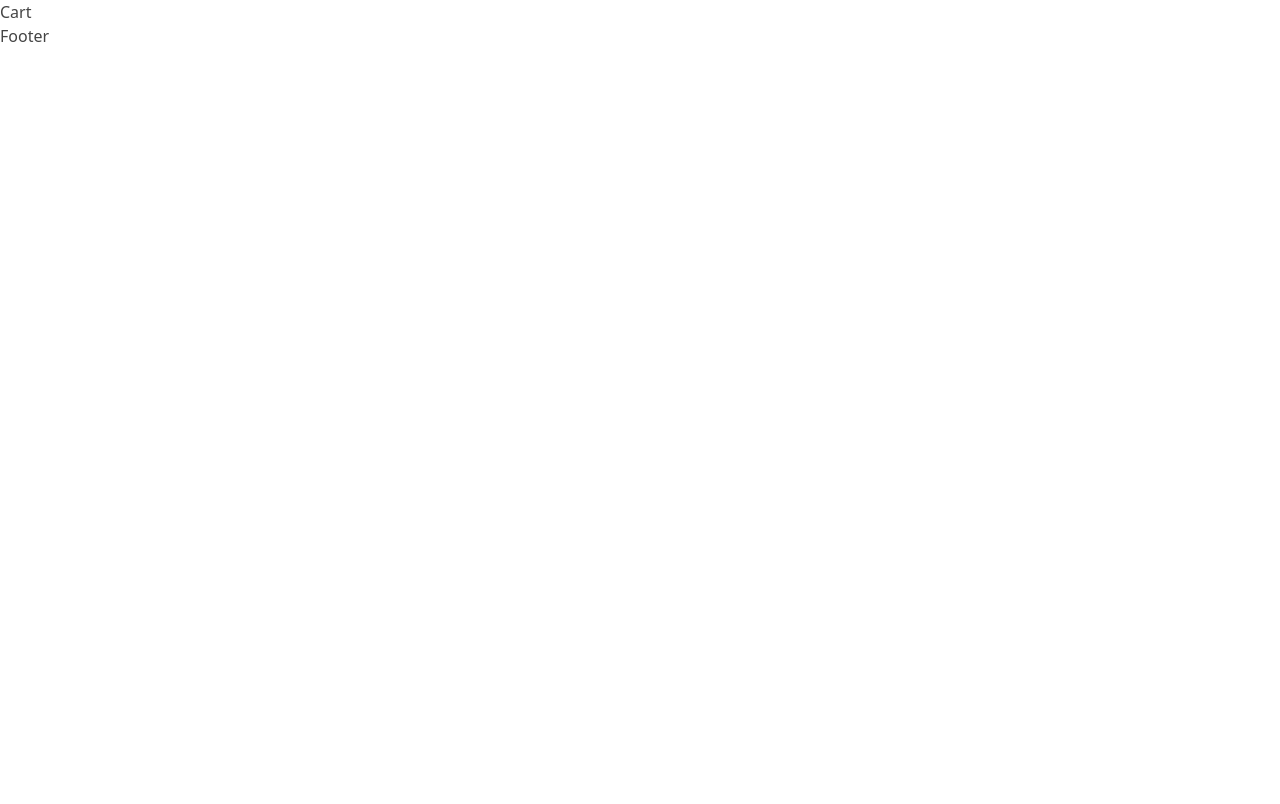
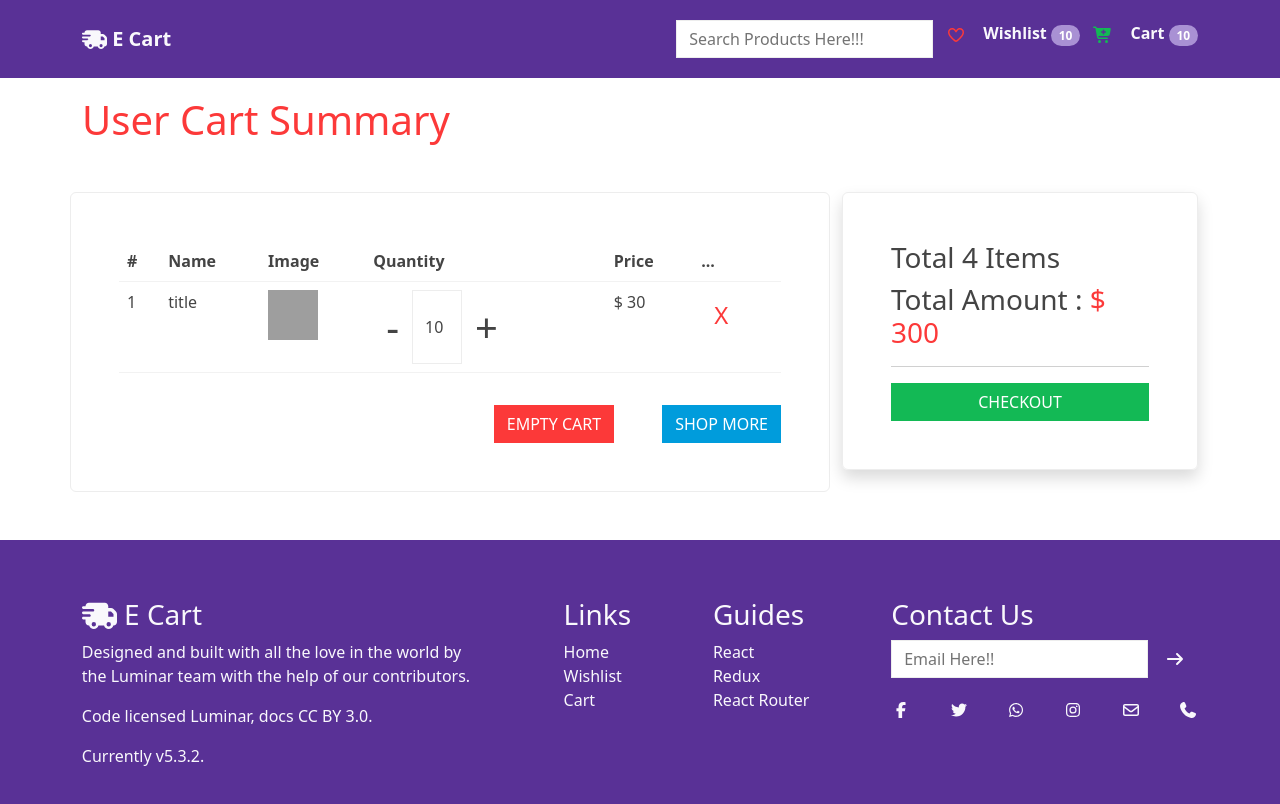
Before and after one commit to Luminar-Technolab/Redux-Cart-Dec25, a React (Vite) app: page /cart in a window 1280 px wide. Shown: the top 804 px of the page. Built offline with nearby package versions, Linux system fonts and the light colour scheme; grey boxes are pictures that could not be loaded.

Commit message:
Design: view, wishlist, cart, pnf

```diff
--- a/src/components/Footer.jsx
+++ b/src/components/Footer.jsx
@@ -1,8 +1,49 @@
+import { faFacebookF, faInstagram, faTwitter, faWhatsapp } from '@fortawesome/free-brands-svg-icons'
+import { faEnvelope } from '@fortawesome/free-regular-svg-icons'
+import { faArrowRight, faPhone, faTruckFast } from '@fortawesome/free-solid-svg-icons'
+import { FontAwesomeIcon } from '@fortawesome/react-fontawesome'
 import React from 'react'
+import { Link } from 'react-router-dom'
 
 function Footer() {
   return (
-    <div>Footer</div>
+    <div style={{height:'350px'}} className='bg-primary d-flex justify-content-center align-items-center flex-column text-light'>
+      <div className="d-flex justify-content-evenly mb-5 w-100">
+        <div style={{width:'400px'}}>
+          <h3><FontAwesomeIcon icon={faTruckFast} /> E Cart</h3>
+          <p>Designed and built with all the love in the world by the Luminar team with the help of our contributors.</p>
+          <p>Code licensed Luminar, docs CC BY 3.0.</p>
+          <p>Currently v5.3.2.</p>
+        </div>
+        <div className="d-flex flex-column">
+          <h3>Links</h3>
+          <Link to={'/'} className='text-light text-decoration-none'>Home</Link>
+          <Link to={'/wishlist'} className='text-light text-decoration-none'>Wishlist</Link>
+          <Link to={'/cart'} className='text-light text-decoration-none'>Cart</Link>
+        </div>
+        <div className="d-flex flex-column">
+          <h3>Guides</h3>
+          <a href={'https://react.dev/'} target='_blank' className='text-light text-decoration-none'>React</a>
+          <a href={'https://redux.js.org/'}  target='_blank'  className='text-light text-decoration-none'>Redux</a>
+          <a href={'https://reactrouter.com/'}  target='_blank'  className='text-light text-decoration-none'>React Router</a>
+        </div>
+        <div >
+          <h3>Contact Us</h3>
+          <div className="d-flex">
+            <input type="text" placeholder='Email Here!!' className="form-control" />
+            <button className="btn"> <FontAwesomeIcon icon={faArrowRight} className='text-light ms-1'/> </button>
+          </div>
+          <div className="d-flex justify-content-between align-items-center mt-4">
+            <FontAwesomeIcon icon={faFacebookF} />
+            <FontAwesomeIcon icon={faTwitter} />
+            <FontAwesomeIcon icon={faWhatsapp} />
+            <FontAwesomeIcon icon={faInstagram} />
+            <FontAwesomeIcon icon={faEnvelope} />
+            <FontAwesomeIcon icon={faPhone} />
+          </div>
+        </div>
+      </div>
+    </div>
   )
 }
 
--- a/src/pages/Cart.jsx
+++ b/src/pages/Cart.jsx
@@ -1,8 +1,64 @@
 import React from 'react'
+import Header from '../components/Header'
+import { Link } from 'react-router-dom'
 
 function Cart() {
   return (
-    <div>Cart</div>
+    <>
+    <Header/>
+
+    <div className='container pt-5'>
+      <h1 className='text-danger my-5'>User Cart Summary</h1>
+      <div className="row mb-5">
+        <div className="col-md-8 border rounded p-5">
+            <table className="table">
+              <thead>
+                <tr>
+                  <th>#</th>
+                  <th>Name</th>
+                  <th>Image</th>
+                  <th>Quantity</th>
+                  <th>Price</th>
+                  <th>...</th>
+                </tr>
+              </thead>
+              <tbody>
+                <tr>
+                  <td>1</td>
+                  <td>title</td>
+                  <td><img width={'50px'} height={'50px'} src="https://cdn.dummyjson.com/product-images/beauty/red-nail-polish/thumbnail.webp" alt="product" /></td>
+                  <td>
+                    <div className="d-flex">
+                      <button className="btn fs-1">-</button>
+                      <input style={{width:'50px'}} type="text" value={10} className="form-control" readOnly />
+                      <button className="btn fs-1">+</button>
+                    </div>
+                  </td>
+                  <td>$ 30</td>
+                  <td> <button className="btn text-danger fs-4">X</button> </td>
+                </tr>
+              </tbody>
+            </table>
+            <div className="float-end mt-3">
+              <button className="btn btn-danger">EMPTY CART</button>
+              <Link to={'/'} className='btn btn-info ms-5'>SHOP MORE</Link>
+            </div>
+        </div>
+        <div className="col-md-4">
+          <div className="border rounded p-5 shadow">
+            <h3>Total <span>4</span> Items</h3>
+            <h3>Total Amount :  <span className='text-danger'> $ 300</span></h3>
+            <hr />
+            <div className="d-grid">
+              <button className="btn btn-success">CHECKOUT</button>
+            </div>
+          </div>
+        </div>
+      </div>
+
+    </div>
+
+    </>
   )
 }
 
--- a/src/pages/PageNotFound.jsx
+++ b/src/pages/PageNotFound.jsx
@@ -1,8 +1,14 @@
 import React from 'react'
+import { Link } from 'react-router-dom'
 
 function PageNotFound() {
   return (
-    <div>PageNotFound</div>
+    <div style={{height:'90vh'}} className='d-flex justify-content-center align-items-center flex-column'>
+      <img className='w-25' src="https://www.innonet.nl/wp-content/uploads/2017/11/Page-not-found.png" alt="png" />
+      <h1 className='mt-5'> WE ARE SORRY, LOOK LIKE YOUR LOST</h1>
+      <Link to={'/'} className="btn btn-dark">Back To Home</Link>
+    </div>
+
   )
 }
 
--- a/src/pages/View.jsx
+++ b/src/pages/View.jsx
@@ -1,8 +1,36 @@
 import React from 'react'
+import Header from '../components/Header'
+import { FontAwesomeIcon } from '@fortawesome/react-fontawesome'
+import { faStar } from '@fortawesome/free-regular-svg-icons'
 
 function View() {
   return (
-    <div>View</div>
+    <>
+    <Header/>
+    <div className='container my-5'>
+      <div style={{height:'80vh'}} className="row pt-5 align-items-center">
+        <div className="col-lg-6 text-center">
+          <img className='img-fluid' src="https://cdn.dummyjson.com/product-images/beauty/red-nail-polish/thumbnail.webp" alt="product" />
+          <div className="d-flex justify-content-evenly mt-5">
+            <button className="btn btn-info">ADD TO WISHLIST</button>
+            <button className="btn btn-success">ADD TO CART</button>
+          </div>
+        </div>
+        <div className="col-lg-6">
+          <h1>title</h1>
+          <h2 className="text-danger">$ 30</h2>
+          <h4>Brand : </h4>
+          <h4>Category  :</h4>
+          <h4>Description  : </h4>
+          <h5>Client Reviews</h5>
+          <div className='boredr rounded p-2 shadow my-1'>
+            <p><span className="fw-bolder">name : </span> message</p>
+            <p>Rating : 4 <FontAwesomeIcon icon={faStar} className='text-warning'/></p>
+          </div>
+        </div>
+      </div>
+    </div>
+    </>
   )
 }
 
--- a/src/pages/Wishlist.jsx
+++ b/src/pages/Wishlist.jsx
@@ -1,8 +1,36 @@
 import React from 'react'
+import Header from '../components/Header'
+import { Card } from 'react-bootstrap'
+import { FontAwesomeIcon } from '@fortawesome/react-fontawesome'
+import {  faCartPlus, faHeartCircleXmark } from '@fortawesome/free-solid-svg-icons'
 
 function Wishlist() {
   return (
-    <div>Wishlist</div>
+    <>
+    <Header/>
+    <div className='container my-5'>
+      <>
+        <h1 className="pt-5 text-primary">User Wishlist</h1>
+        <div className="row pt-5">
+        {/* duplicate column according to products */}
+        <div className="col-md-3 mb-2">
+          {/* card */}
+          <Card className='rounded shadow'>
+            <Card.Img style={{height:'250px'}} variant="top" src="https://cdn.dummyjson.com/product-images/beauty/eyeshadow-palette-with-mirror/thumbnail.webp" />
+            <Card.Body className='text-center'>
+              <Card.Title>Card Title</Card.Title>
+              <div className="d-flex justify-content-evenly">
+                <button className="btn text-danger fs-4"> <FontAwesomeIcon icon={faHeartCircleXmark}/> </button>
+                <button className="btn text-success fs-4"> <FontAwesomeIcon icon={faCartPlus}/> </button>
+              </div>
+            </Card.Body>
+          </Card>
+        </div>
+      </div>
+      </>
+
+    </div>
+    </>
   )
 }
 
```
